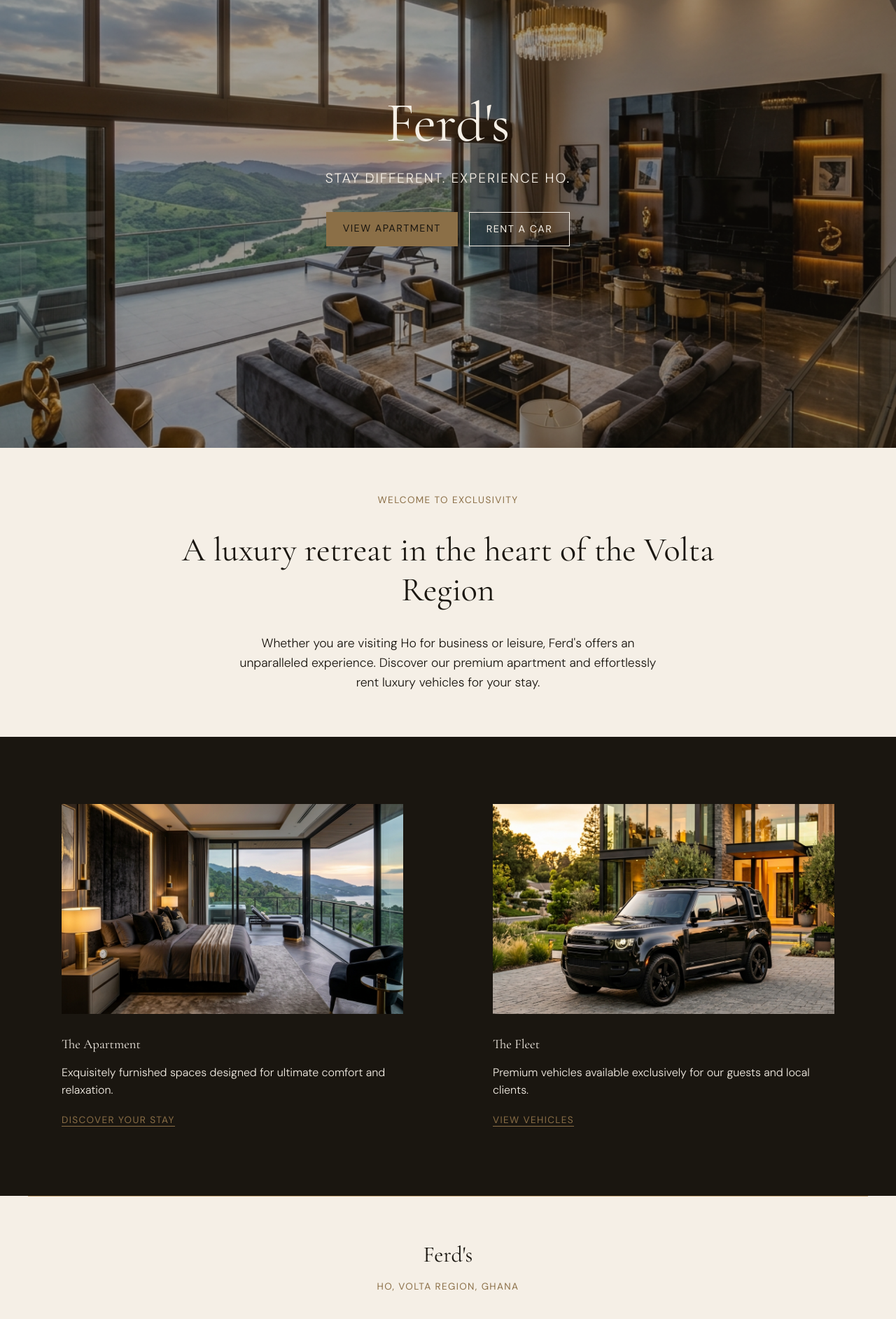
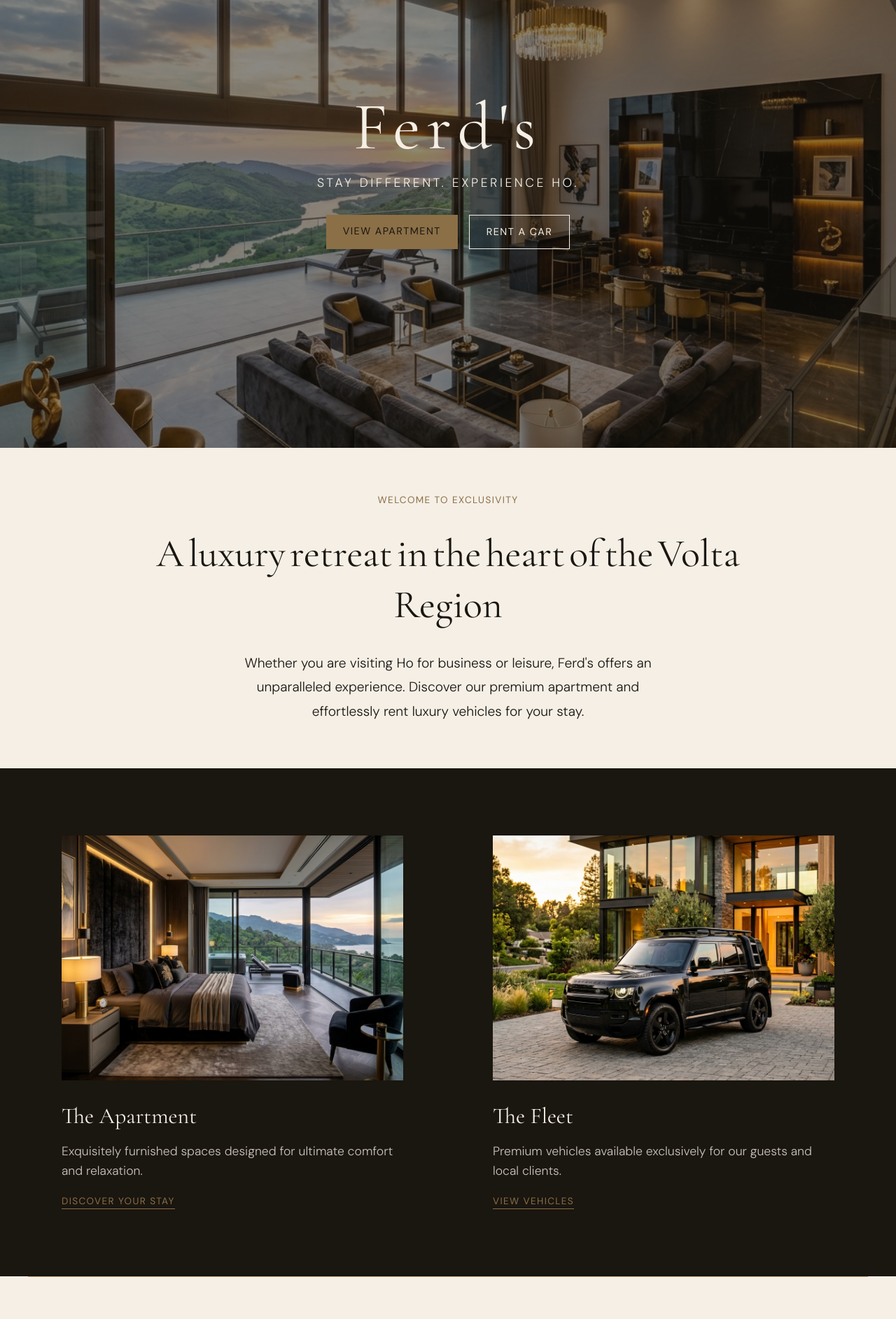
Before and after one commit to 1nbk/ferd, a Next.js app: page / in a window 1280 px wide. Shown: the part 160-2045 px from the top of the page at 70% size. Built offline with nearby package versions, Linux system fonts and the light colour scheme.

Commit message:
feat: create landing page with animated hero and feature sections

```diff
--- a/app/page.tsx
+++ b/app/page.tsx
@@ -4,17 +4,49 @@ import Link from "next/link";
 import Image from "next/image";
 import { motion } from "framer-motion";
 
+const wordFocus = {
+  initial: { opacity: 0, filter: "blur(10px)", y: 10 },
+  animate: {
+    opacity: 1,
+    filter: "blur(0px)",
+    y: 0,
+    transition: { duration: 0.8, ease: [0.33, 1, 0.68, 1] }
+  }
+};
+
+const WordReveal = ({ text, style }: { text: string; style?: React.CSSProperties }) => {
+  const words = text.split(" ");
+  return (
+    <motion.h2
+      style={{ ...style, display: "flex", flexWrap: "wrap", justifyContent: "center", gap: "0.4rem" }}
+      variants={{
+        animate: { transition: { staggerChildren: 0.08 } }
+      }}
+      initial="initial"
+      whileInView="animate"
+      viewport={{ once: true, margin: "-100px" }}
+    >
+      {words.map((word, i) => (
+        <motion.span key={i} variants={wordFocus}>
+          {word}
+        </motion.span>
+      ))}
+    </motion.h2>
+  );
+};
+
 export default function Home() {
-  const fadeInUp = {
-    initial: { opacity: 0, y: 20 },
-    animate: { opacity: 1, y: 0 },
-    transition: { duration: 0.8, ease: [0.33, 1, 0.68, 1] }
-  };
-
-  const staggerContainer = {
+  const springReveal = {
+    initial: { opacity: 0, scale: 0.95, filter: "blur(10px)" },
     animate: {
+      opacity: 1,
+      scale: 1,
+      filter: "blur(0px)",
       transition: {
-        staggerChildren: 0.2
+        type: "spring",
+        mass: 0.5,
+        stiffness: 100,
+        damping: 10
       }
     }
   };
@@ -24,7 +56,7 @@ export default function Home() {
       {/* Hero Section */}
       <section style={{ position: "relative", height: "100vh", display: "flex", alignItems: "center", justifyContent: "center", overflow: "hidden" }}>
         <div style={{ position: "absolute", top: 0, left: 0, width: "100%", height: "100%", zIndex: -1 }}>
-          <div style={{ position: "absolute", top: 0, left: 0, width: "100%", height: "100%", backgroundColor: "rgba(26, 22, 16, 0.4)", zIndex: 1 }} />
+          <div style={{ position: "absolute", top: 0, left: 0, width: "100%", height: "100%", backgroundColor: "rgba(26, 22, 16, 0.5)", zIndex: 1 }} />
           <div style={{ width: "100%", height: "100%", backgroundColor: "var(--color-obsidian)" }}>
              <Image
                 src="/images/living.png"
@@ -36,27 +68,29 @@ export default function Home() {
           </div>
         </div>
 
-        <motion.div
-          className="container"
-          style={{ textAlign: "center", color: "var(--color-ivory)", zIndex: 2, position: "relative" }}
-          variants={staggerContainer}
-          initial="initial"
-          animate="animate"
-        >
+        <div className="container" style={{ textAlign: "center", color: "var(--color-ivory)", zIndex: 2, position: "relative" }}>
           <motion.h1
-            variants={fadeInUp}
-            style={{ fontSize: "5rem", color: "var(--color-ivory)", marginBottom: "var(--spacing-sm)" }}
+            initial={{ opacity: 0, filter: "blur(20px)", letterSpacing: "0.5em" }}
+            animate={{ opacity: 1, filter: "blur(0px)", letterSpacing: "0.1em" }}
+            transition={{ duration: 1.5, ease: [0.33, 1, 0.68, 1] }}
+            style={{ fontSize: "6rem", color: "var(--color-ivory)", marginBottom: "var(--spacing-xs)" }}
           >
             Ferd's
           </motion.h1>
+
           <motion.p
-            variants={fadeInUp}
-            style={{ fontFamily: "var(--font-sans)", fontSize: "1.2rem", letterSpacing: "0.1em", marginBottom: "var(--spacing-md)", textTransform: "uppercase" }}
+            initial={{ opacity: 0, y: 10 }}
+            animate={{ opacity: 1, y: 0 }}
+            transition={{ delay: 0.8, duration: 1 }}
+            style={{ fontFamily: "var(--font-sans)", fontSize: "1.1rem", letterSpacing: "0.2em", marginBottom: "var(--spacing-md)", textTransform: "uppercase", opacity: 0.8 }}
           >
             Stay Different. Experience Ho.
           </motion.p>
+
           <motion.div
-            variants={fadeInUp}
+            initial={{ opacity: 0 }}
+            animate={{ opacity: 1 }}
+            transition={{ delay: 1.2, duration: 1 }}
             style={{ display: "flex", gap: "1rem", justifyContent: "center" }}
           >
             <Link href="/apartment" className="btn btn-primary" style={{ backgroundColor: "var(--color-gold)", color: "var(--color-obsidian)" }}>
@@ -66,40 +100,51 @@ export default function Home() {
               Rent A Car
             </Link>
           </motion.div>
-        </motion.div>
+        </div>
       </section>
 
       {/* Intro Section */}
       <section className="container" style={{ padding: "var(--spacing-lg) var(--spacing-sm)", textAlign: "center" }}>
-        <motion.div
-           initial={{ opacity: 0, y: 30 }}
-           whileInView={{ opacity: 1, y: 0 }}
-           viewport={{ once: true, margin: "-100px" }}
-           transition={{ duration: 1, ease: [0.33, 1, 0.68, 1] }}
+        <motion.span
+          initial={{ opacity: 0 }}
+          whileInView={{ opacity: 1 }}
+          viewport={{ once: true }}
+          transition={{ duration: 1 }}
+          className="label-caps"
+          style={{ display: "block", marginBottom: "var(--spacing-md)" }}
         >
-          <span className="label-caps" style={{ display: "block", marginBottom: "var(--spacing-md)" }}>Welcome to Exclusivity</span>
-          <h2 style={{ fontSize: "3rem", maxWidth: "800px", margin: "0 auto var(--spacing-md)" }}>
-            A luxury retreat in the heart of the Volta Region
-          </h2>
-          <p style={{ maxWidth: "600px", margin: "0 auto", fontSize: "1.1rem" }}>
-            Whether you are visiting Ho for business or leisure, Ferd's offers an unparalleled experience.
-            Discover our premium apartment and effortlessly rent luxury vehicles for your stay.
-          </p>
-        </motion.div>
+          Welcome to Exclusivity
+        </motion.span>
+
+        <WordReveal
+          text="A luxury retreat in the heart of the Volta Region"
+          style={{ fontSize: "3.5rem", maxWidth: "900px", margin: "0 auto var(--spacing-md)" }}
+        />
+
+        <motion.p
+          initial={{ opacity: 0, y: 10 }}
+          whileInView={{ opacity: 1, y: 0 }}
+          viewport={{ once: true }}
+          transition={{ duration: 1, delay: 0.5 }}
+          style={{ maxWidth: "600px", margin: "0 auto", fontSize: "1.2rem", opacity: 0.9, lineHeight: "1.8" }}
+        >
+          Whether you are visiting Ho for business or leisure, Ferd's offers an unparalleled experience.
+          Discover our premium apartment and effortlessly rent luxury vehicles for your stay.
+        </motion.p>
       </section>
 
       {/* Features Grid */}
       <section style={{ backgroundColor: "var(--color-obsidian)", color: "var(--color-ivory)", padding: "var(--spacing-lg) 0" }}>
-        <div className="container" style={{ display: "grid", gridTemplateColumns: "repeat(auto-fit, minmax(300px, 1fr))", gap: "var(--spacing-lg)" }}>
+        <div className="container" style={{ display: "grid", gridTemplateColumns: "repeat(auto-fit, minmax(400px, 1fr))", gap: "var(--spacing-lg)" }}>
 
           <motion.div
-            initial={{ opacity: 0, x: -20 }}
-            whileInView={{ opacity: 1, x: 0 }}
+            initial="initial"
+            whileInView="animate"
             viewport={{ once: true }}
-            transition={{ duration: 0.8, delay: 0.2 }}
+            variants={springReveal}
             style={{ padding: "var(--spacing-md)" }}
           >
-            <div style={{ height: "300px", width: "100%", backgroundColor: "var(--color-linen)", marginBottom: "var(--spacing-md)", position: "relative" }}>
+            <div style={{ height: "350px", width: "100%", backgroundColor: "var(--color-linen)", marginBottom: "var(--spacing-md)", position: "relative", overflow: "hidden" }}>
               <Image
                   src="/images/bedroom.png"
                   alt="Apartment Bedroom"
@@ -107,19 +152,19 @@ export default function Home() {
                   style={{ objectFit: 'cover' }}
                />
             </div>
-            <h3 style={{ color: "var(--color-ivory)" }}>The Apartment</h3>
-            <p style={{ marginBottom: "var(--spacing-sm)" }}>Exquisitely furnished spaces designed for ultimate comfort and relaxation.</p>
-            <Link href="/apartment" className="label-caps" style={{ borderBottom: "0.5px solid var(--color-gold)" }}>Discover your stay</Link>
+            <h3 style={{ color: "var(--color-ivory)", fontSize: "2rem" }}>The Apartment</h3>
+            <p style={{ marginBottom: "var(--spacing-sm)", fontSize: "1.1rem", opacity: 0.8 }}>Exquisitely furnished spaces designed for ultimate comfort and relaxation.</p>
+            <Link href="/apartment" className="label-caps" style={{ borderBottom: "1px solid var(--color-gold)", paddingBottom: "2px" }}>Discover your stay</Link>
           </motion.div>
 
           <motion.div
-            initial={{ opacity: 0, x: 20 }}
-            whileInView={{ opacity: 1, x: 0 }}
+            initial="initial"
+            whileInView="animate"
             viewport={{ once: true }}
-            transition={{ duration: 0.8, delay: 0.4 }}
+            variants={springReveal}
             style={{ padding: "var(--spacing-md)" }}
           >
-             <div style={{ height: "300px", width: "100%", backgroundColor: "var(--color-linen)", marginBottom: "var(--spacing-md)", position: "relative" }}>
+             <div style={{ height: "350px", width: "100%", backgroundColor: "var(--color-linen)", marginBottom: "var(--spacing-md)", position: "relative", overflow: "hidden" }}>
               <Image
                   src="/images/suv.png"
                   alt="Car Rental"
@@ -127,9 +172,9 @@ export default function Home() {
                   style={{ objectFit: 'cover' }}
                />
             </div>
-            <h3 style={{ color: "var(--color-ivory)" }}>The Fleet</h3>
-            <p style={{ marginBottom: "var(--spacing-sm)" }}>Premium vehicles available exclusively for our guests and local clients.</p>
-            <Link href="/cars" className="label-caps" style={{ borderBottom: "0.5px solid var(--color-gold)" }}>View vehicles</Link>
+            <h3 style={{ color: "var(--color-ivory)", fontSize: "2rem" }}>The Fleet</h3>
+            <p style={{ marginBottom: "var(--spacing-sm)", fontSize: "1.1rem", opacity: 0.8 }}>Premium vehicles available exclusively for our guests and local clients.</p>
+            <Link href="/cars" className="label-caps" style={{ borderBottom: "1px solid var(--color-gold)", paddingBottom: "2px" }}>View vehicles</Link>
           </motion.div>
 
         </div>
@@ -137,10 +182,10 @@ export default function Home() {
 
       {/* Footer */}
       <footer className="container" style={{ padding: "var(--spacing-lg) var(--spacing-sm)", textAlign: "center", borderTop: "0.5px solid var(--color-champagne)" }}>
-        <h4 style={{ fontSize: "2rem", marginBottom: "var(--spacing-sm)" }}>Ferd's</h4>
+        <h4 style={{ fontSize: "2.5rem", marginBottom: "var(--spacing-sm)" }}>Ferd's</h4>
         <p className="label-caps">Ho, Volta Region, Ghana</p>
         <div style={{ marginTop: "var(--spacing-md)" }}>
-          <p style={{ fontSize: "0.9rem", color: "var(--color-obsidian)", opacity: 0.7 }}>&copy; {new Date().getFullYear()} Ferd's Luxury Rentals. All rights reserved.</p>
+          <p style={{ fontSize: "0.9rem", color: "var(--color-obsidian)", opacity: 0.6 }}>&copy; {new Date().getFullYear()} Ferd's Luxury Rentals. All rights reserved.</p>
         </div>
       </footer>
     </main>
```
